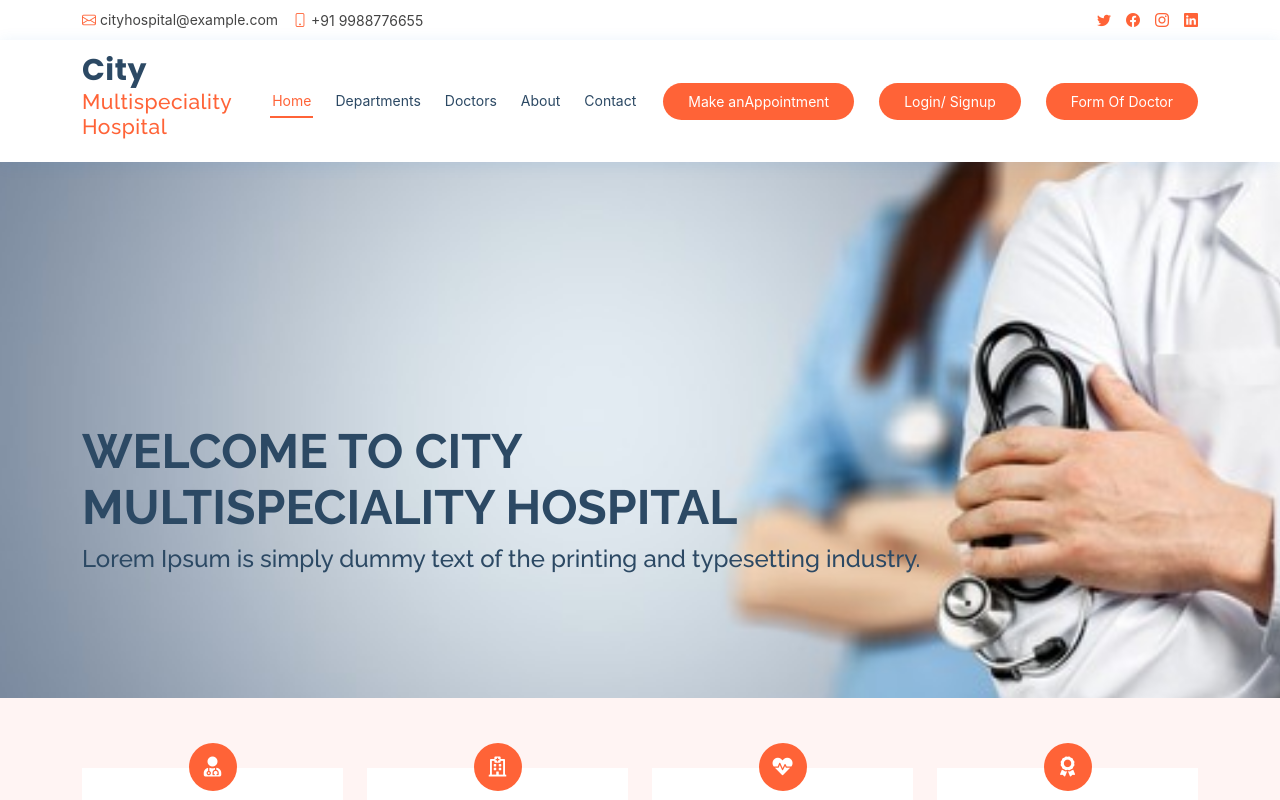
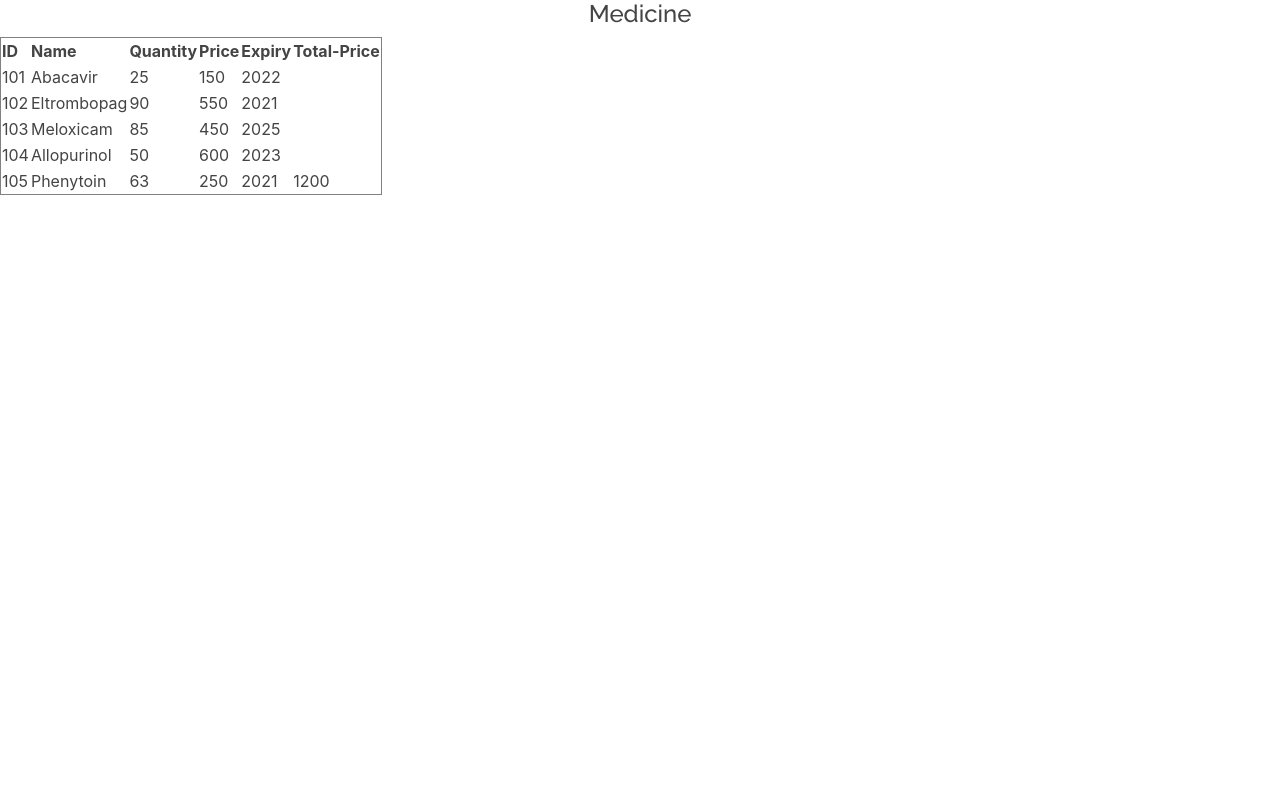
Before and after one commit to rnwsavan/firstreact, a React (Create React App) app: page / in a window 1280 px wide. Shown: the top 800 px of the page. Built offline with nearby package versions, Linux system fonts and the light colour scheme.

Commit message:
Medicine Change

```diff
--- a/src/App.js
+++ b/src/App.js
@@ -11,11 +11,12 @@ import About from './container/Home/About';
 import Doctors from './container/Home/Doctors';
 import Login from './container/Login-Signup/Login';
 import Form_1 from './container/Forms/Form_1';
+import Medicine from './component/Medicine/Medicine';
 
 function App() {
   return (
     <>
-      <Header/>
+      {/* <Header/>
       <switch>
       <Route exact path={"/"} component={Home}/>
       <Route exact path={"/about"} component={About}/>
@@ -26,7 +27,8 @@ function App() {
       <Route exact path={"/Login"} component={Login}/>
       <Route exact path={"/Form-1"} component={Form_1}/>
     </switch>
-      <Footer/>
+      <Footer/> */}
+      <Medicine/>
     </>
   );
 }
--- /dev/null
+++ b/src/component/Medicine/Medicine.js
@@ -0,0 +1,121 @@
+import React from 'react';
+
+function Medicine(props) {
+    const orgData = [
+
+        {
+
+            id: 101,
+
+            name: 'Abacavir',
+
+            quantity: 25,
+
+            price: 150,
+
+            expiry: 2022
+
+        },
+
+        {
+
+            id: 102,
+
+            name: 'Eltrombopag',
+
+            quantity: 90,
+
+            price: 550,
+
+            expiry: 2021
+
+        },
+
+        {
+
+            id: 103,
+
+            name: 'Meloxicam',
+
+            quantity: 85,
+
+            price: 450,
+
+            expiry: 2025
+
+        },
+
+        {
+
+            id: 104,
+
+            name: 'Allopurinol',
+
+            quantity: 50,
+
+            price: 600,
+
+            expiry: 2023
+
+        },
+
+        {
+
+            id: 105,
+
+            name: 'Phenytoin',
+
+            quantity: 63,
+
+            price: 250,
+
+            expiry: 2021
+
+        },
+
+    ]
+    // console.log(orgData);
+    // let [id1] = data;
+    // console.log(id1);
+
+
+    // console.log(data.map((i) => { return i }));
+
+    let med = orgData.filter((f) => { return f.expiry >= 2022 });
+
+    let ans = med.reduce((acc, d, i) => acc + d.price, 0);
+
+    return (
+        <>
+            <h4 className='text-center'>Medicine</h4>
+            <table border = "1">
+                <tr>
+                    <th>ID</th>
+                    <th>Name</th>
+                    <th>Quantity</th>
+                    <th>Price</th>
+                    <th>Expiry</th>
+                    <th>Total-Price</th>
+                </tr>
+                <tbody>
+                    {
+                        orgData.map((orgData, index) => {
+                            return (
+                                <tr>
+                                    <td>{orgData.id}</td>
+                                    <td>{orgData.name}</td>
+                                    <td>{orgData.quantity}</td>
+                                    <td>{orgData.price}</td>
+                                    <td>{orgData.expiry}</td>
+                                    {index === 4 ? <td rowspan={orgData.length = "5"} > {ans} </td> : null}
+                                </tr>
+                            )
+                        })
+                    }
+                </tbody>
+            </table>
+        </>
+    );
+}
+
+export default Medicine;
--- a/src/container/Forms/Form_1.js
+++ b/src/container/Forms/Form_1.js
@@ -1,31 +1,31 @@
 import React from 'react';
 
-function Form_1({data}) {
+function Form_1(props) {
     return (
-        <>
-            {
-                data.map((d, i) =>
-                // <div className={d.expiry ? 'abc' : 'jgg'}>
-                    <div className="col-lg-4 mb-3">
-                        <div className="member d-flex align-items-start">
-                            <div className="pic">
-                                <img src="../assets/img/doctors/doctors-1.jpg" className="img-doctor" alt/>
-                            </div>
-                            <div className="member-info">
-                                {/* {
-                                    d.expiry ? ch : null
-                                } */}
-                                <h4>{d.id}</h4>
-                                <span>{d.name}</span>
-                                <p className="m-0">quantity: {d.quantity}</p>
-                                <p className="m-0">Salary: {d.price}</p>
-                                <p className="m-0">Experience: {d.quantity}</p>
-                            </div>
-                        </div>
+        <div className="col-lg-8 mt-5 mt-lg-0">
+            <form action method="post" role="form" className="php-email-form">
+                <div className="row">
+                    <div className="col-md-6 form-group">
+                        <input type="text" name="name" className="form-control" id="name" placeholder="Your Name" required />
                     </div>
-                )
-            }
-        </>
+                    <div className="col-md-6 form-group mt-3 mt-md-0">
+                        <input type="email" className="form-control" name="email" id="email" placeholder="Your Email" required />
+                    </div>
+                </div>
+                <div className="form-group mt-3">
+                    <input type="text" className="form-control" name="subject" id="subject" placeholder="Subject" required />
+                </div>
+                <div className="form-group mt-3">
+                    <textarea className="form-control" name="message" rows={5} placeholder="Message" required defaultValue={""} />
+                </div>
+                <div className="my-3">
+                    <div className="loading">Loading</div>
+                    <div className="error-message" />
+                    <div className="sent-message">Your message has been sent. Thank you!</div>
+                </div>
+                <div className="text-center"><button type="submit">Send Message</button></div>
+            </form>
+        </div>
     );
 }
 
```
